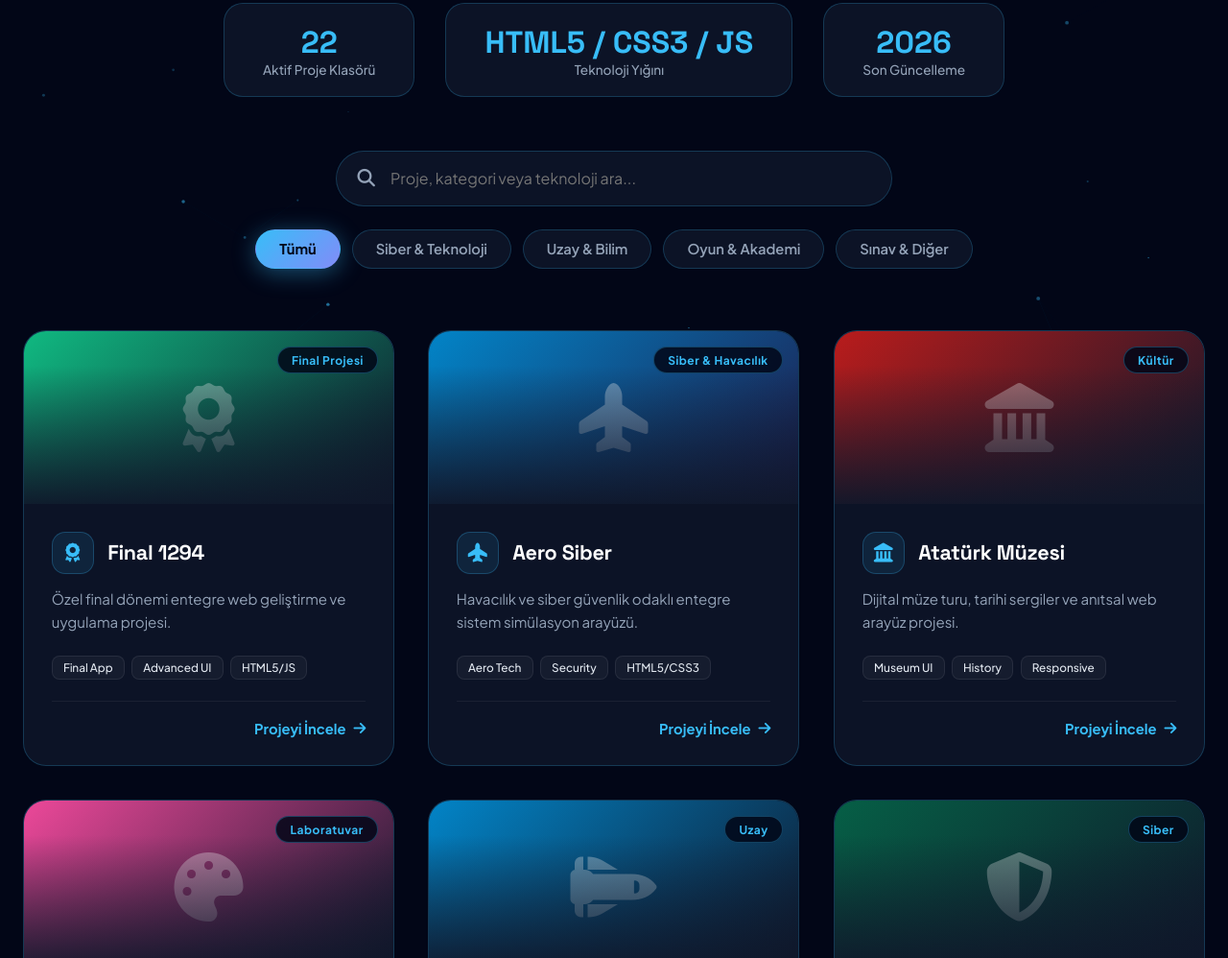
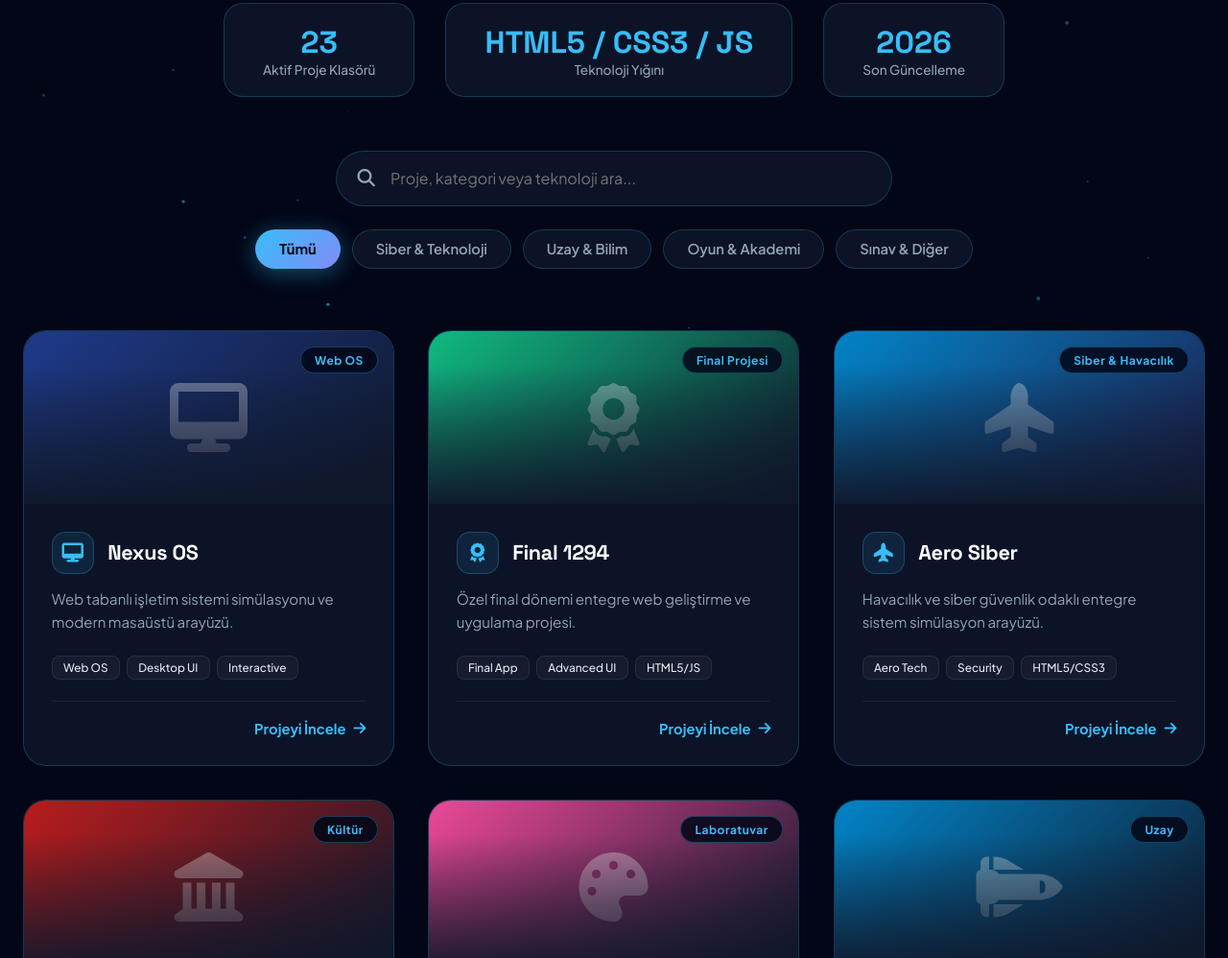
Before and after one commit to abdullahbilald-byte/web, a plain HTML site: page index.html in a window 1280 px wide. Shown: the part 358-1356 px from the top of the page at 96% size. Drawn offline with Linux system fonts and the light colour scheme.

Commit message:
Update index.html

```diff
--- a/index.html
+++ b/index.html
@@ -555,7 +555,7 @@
         <!-- İSTATİSTİK SAYACI -->
         <div class="stats-bar">
             <div class="stat-item">
-                <div class="num">22</div>
+                <div class="num">23</div>
                 <div class="label">Aktif Proje Klasörü</div>
             </div>
             <div class="stat-item">
@@ -585,6 +585,30 @@
 
         <!-- PROJE KARTLARI LİSTESİ -->
         <div class="projects-grid" id="projectsGrid">
+
+            <!-- NEXUS OS (YENİ) -->
+            <a href="nexus_os/index.html" class="project-card" data-category="tech">
+                <div class="card-banner" style="background: linear-gradient(135deg, #1e3a8a 0%, #0f172a 100%);">
+                    <i class="fa-solid fa-desktop banner-icon"></i>
+                    <div class="card-overlay"></div>
+                    <span class="card-tag-badge">Web OS</span>
+                </div>
+                <div class="card-content">
+                    <div class="card-body">
+                        <div class="card-header">
+                            <div class="icon-wrapper"><i class="fa-solid fa-desktop"></i></div>
+                            <h3>Nexus OS</h3>
+                        </div>
+                        <p>Web tabanlı işletim sistemi simülasyonu ve modern masaüstü arayüzü.</p>
+                        <div class="card-tech-stack">
+                            <span class="tech-pill">Web OS</span>
+                            <span class="tech-pill">Desktop UI</span>
+                            <span class="tech-pill">Interactive</span>
+                        </div>
+                    </div>
+                    <div class="card-footer">Projeyi İncele <i class="fa-solid fa-arrow-right"></i></div>
+                </div>
+            </a>
 
             <!-- FİNAL_1294 -->
             <a href="final_1294/index.html" class="project-card" data-category="exam">
@@ -874,7 +898,7 @@
                 </div>
             </a>
 
-            <!-- SİBER DOJO (YENİ) -->
+            <!-- SİBER DOJO -->
             <a href="siber_dojo/index.html" class="project-card" data-category="tech">
                 <div class="card-banner" style="background: linear-gradient(135deg, #047857 0%, #0f172a 100%);">
                     <i class="fa-solid fa-user-ninja banner-icon"></i>
@@ -1114,7 +1138,7 @@
                 </div>
             </a>
 
-            <!-- WEB 1 (YENİ) -->
+            <!-- WEB 1 -->
             <a href="web1/index.html" class="project-card" data-category="exam">
                 <div class="card-banner" style="background: linear-gradient(135deg, #d97706 0%, #0f172a 100%);">
                     <i class="fa-solid fa-code banner-icon"></i>
@@ -1151,7 +1175,7 @@
         <p>&copy; 2026 Abdullah Bilal Demir. Tüm hakları saklıdır. | Ultra Proje Portföy Merkezi</p>
     </footer>
 
-    <!-- JAVASCRIPT ETKİLEŞİMLERİ (Arama, Filtreleme, 3D Tilt, Fare Işığı ve Parçacıklar) -->
+    <!-- JAVASCRIPT ETKİLEŞİMLERİ -->
     <script>
         // Fare Işığı Takibi (İmleç Efekti)
         const cursorGlow = document.getElementById('cursorGlow');
```
